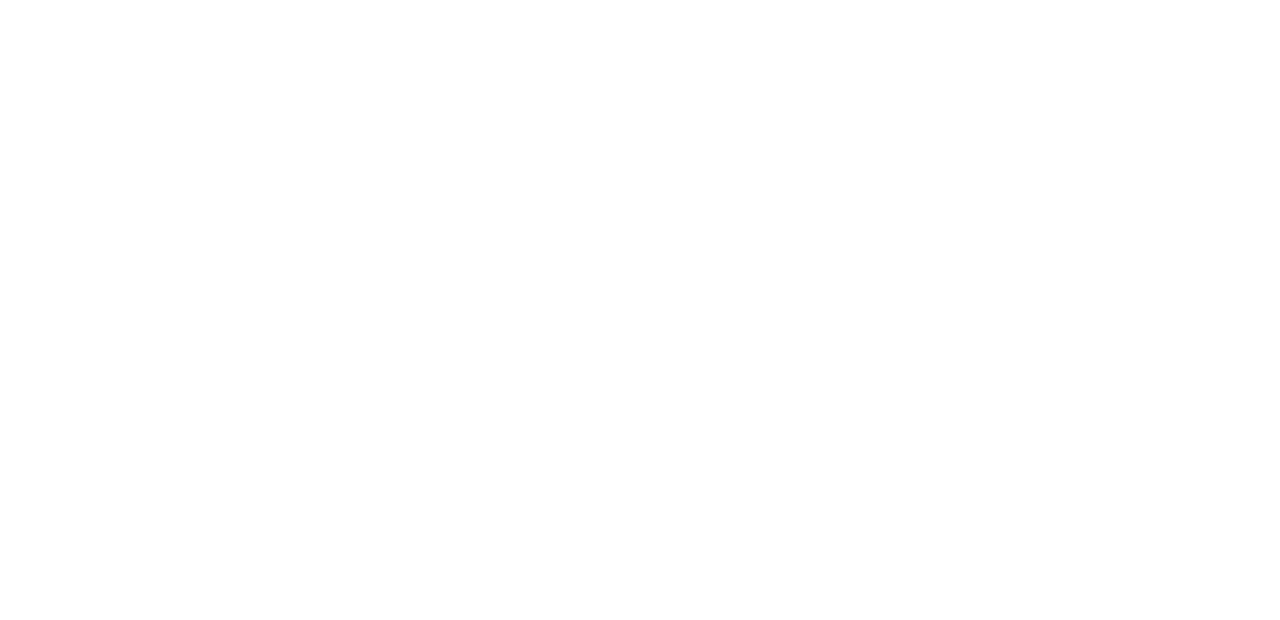
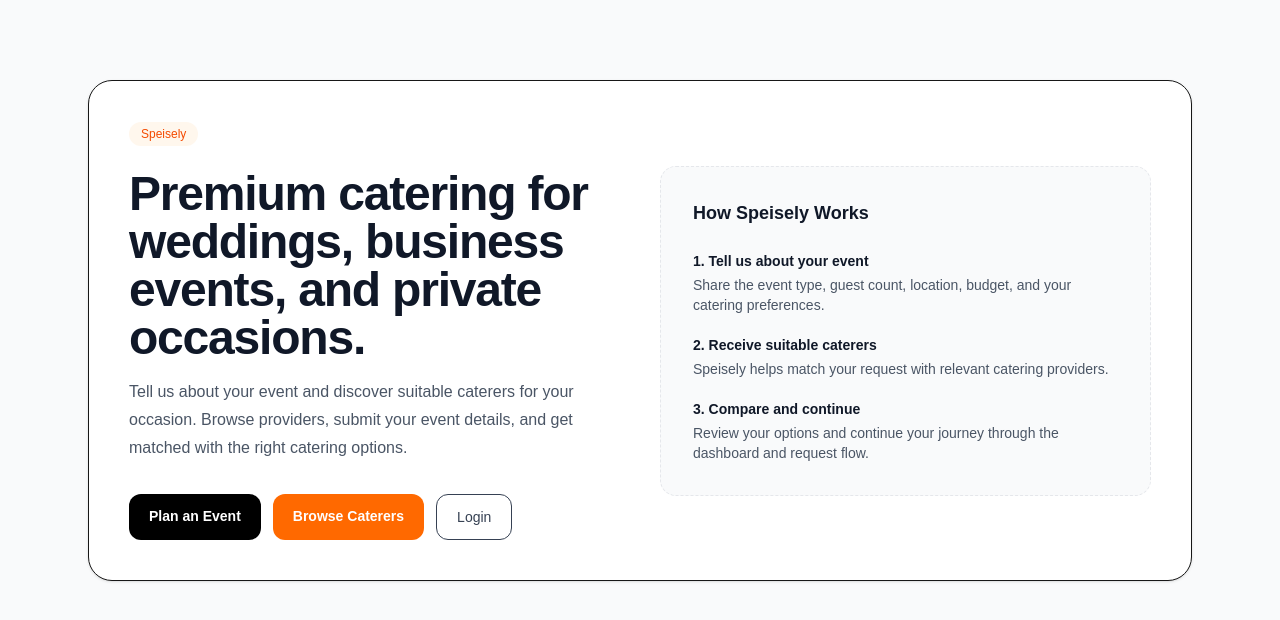
Before and after one commit to Faizan021/bookacook-pro, a Next.js app: page / in a window 1280 px wide. Before the commit this address had no page. Shown: the top 620 px of the page. Built offline with nearby package versions, Linux system fonts and the light colour scheme.

Commit message:
Update page.tsx

```diff
--- a/app/page.tsx
+++ b/app/page.tsx
@@ -1,5 +1,91 @@
-import { redirect } from "next/navigation";
+import Link from "next/link";
 
 export default function Home() {
-  redirect("/login");
+  return (
+    <main className="min-h-screen bg-gray-50">
+      <section className="mx-auto max-w-6xl px-6 py-20">
+        <div className="rounded-3xl border bg-white p-10 shadow-sm">
+          <div className="grid gap-10 lg:grid-cols-2 lg:items-center">
+            <div>
+              <span className="inline-flex rounded-full bg-orange-50 px-3 py-1 text-xs font-medium text-orange-600">
+                Speisely
+              </span>
+
+              <h1 className="mt-6 text-4xl font-bold tracking-tight text-gray-900 sm:text-5xl">
+                Premium catering for weddings, business events, and private
+                occasions.
+              </h1>
+
+              <p className="mt-4 max-w-2xl text-base leading-7 text-gray-600">
+                Tell us about your event and discover suitable caterers for your
+                occasion. Browse providers, submit your event details, and get
+                matched with the right catering options.
+              </p>
+
+              <div className="mt-8 flex flex-wrap gap-3">
+                <Link
+                  href="/request/new"
+                  className="rounded-xl bg-black px-5 py-3 text-sm font-semibold text-white transition-colors hover:bg-gray-800"
+                >
+                  Plan an Event
+                </Link>
+
+                <Link
+                  href="/caterers"
+                  className="rounded-xl bg-orange-500 px-5 py-3 text-sm font-semibold text-white transition-colors hover:bg-orange-400"
+                >
+                  Browse Caterers
+                </Link>
+
+                <Link
+                  href="/login"
+                  className="rounded-xl border px-5 py-3 text-sm font-medium text-gray-700 transition-colors hover:bg-gray-50"
+                >
+                  Login
+                </Link>
+              </div>
+            </div>
+
+            <div className="rounded-2xl border border-dashed border-gray-200 bg-gray-50 p-8">
+              <h2 className="text-lg font-semibold text-gray-900">
+                How Speisely Works
+              </h2>
+
+              <div className="mt-6 space-y-5">
+                <div>
+                  <h3 className="text-sm font-semibold text-gray-900">
+                    1. Tell us about your event
+                  </h3>
+                  <p className="mt-1 text-sm text-gray-600">
+                    Share the event type, guest count, location, budget, and
+                    your catering preferences.
+                  </p>
+                </div>
+
+                <div>
+                  <h3 className="text-sm font-semibold text-gray-900">
+                    2. Receive suitable caterers
+                  </h3>
+                  <p className="mt-1 text-sm text-gray-600">
+                    Speisely helps match your request with relevant catering
+                    providers.
+                  </p>
+                </div>
+
+                <div>
+                  <h3 className="text-sm font-semibold text-gray-900">
+                    3. Compare and continue
+                  </h3>
+                  <p className="mt-1 text-sm text-gray-600">
+                    Review your options and continue your journey through the
+                    dashboard and request flow.
+                  </p>
+                </div>
+              </div>
+            </div>
+          </div>
+        </div>
+      </section>
+    </main>
+  );
 }
```
